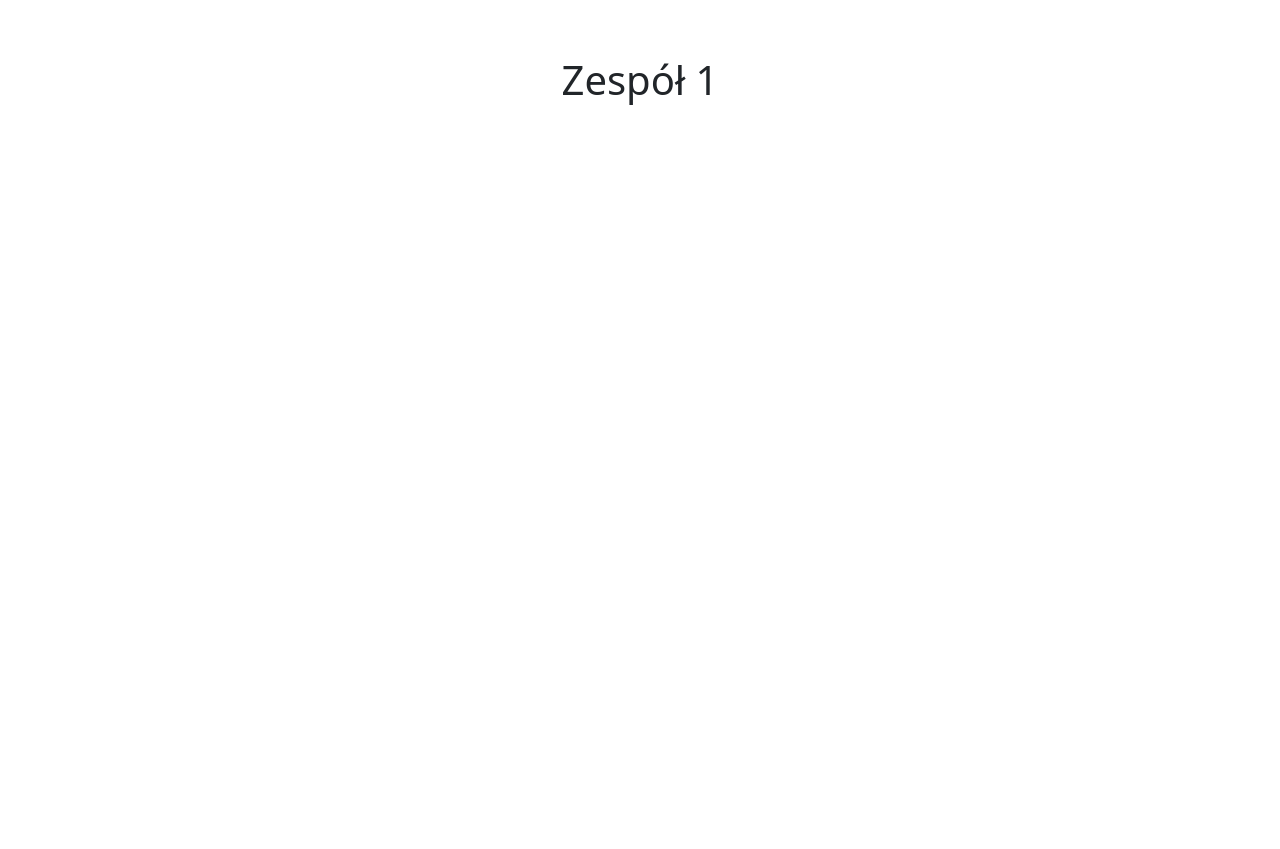
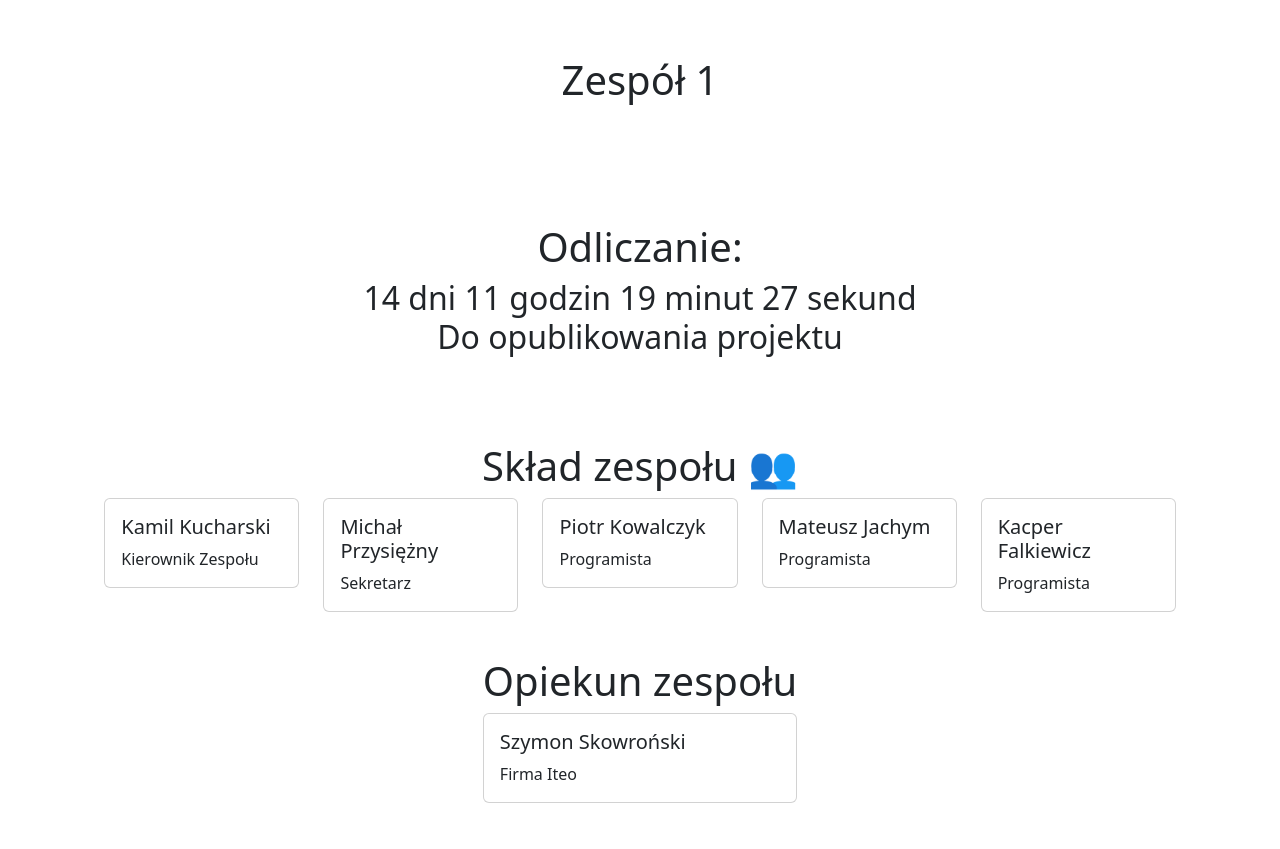
Before and after one commit to smpol/Programowanie-Zespolowe-Strona, a plain HTML site: page index.html in a window 1280 px wide. Before the commit the page ends 800 px from the top, so only its background shows below. Drawn offline with nearby package versions, Linux system fonts and the light colour scheme.

Commit message:
Update index.html

```diff
--- a/index.html
+++ b/index.html
@@ -1,23 +1,146 @@
-<!doctype html>
+<!DOCTYPE html>
 <html lang="pl">
+  <head>
+    <meta charset="utf-8" />
+    <meta name="viewport" content="width=device-width, initial-scale=1" />
+    <title>Zespół 1</title>
+    <link
+      href="https://cdn.jsdelivr.net/npm/bootstrap@5.2.3/dist/css/bootstrap.min.css"
+      rel="stylesheet"
+      integrity="sha384-rbsA2VBKQhggwzxH7pPCaAqO46MgnOM80zW1RWuH61DGLwZJEdK2Kadq2F9CUG65"
+      crossorigin="anonymous"
+    />
+  </head>
 
-<head>
-    <meta charset="utf-8">
-    <meta name="viewport" content="width=device-width, initial-scale=1">
-    <title>Zespół 1</title>
-    <link href="https://cdn.jsdelivr.net/npm/bootstrap@5.2.3/dist/css/bootstrap.min.css" rel="stylesheet"
-        integrity="sha384-rbsA2VBKQhggwzxH7pPCaAqO46MgnOM80zW1RWuH61DGLwZJEdK2Kadq2F9CUG65" crossorigin="anonymous">
-</head>
+  <body>
+    <div class="container">
+      <div class="container-m d-flex justify-content-center">
+        <div class="row" style="padding: 5%">
+          <h1>Zespół 1</h1>
+        </div>
+      </div>
+      <div class="container-m d-flex justify-content-center">
+        <div class="row" style="padding: 5%; text-align: center">
+          <h1>Odliczanie:<br /></h1>
+          <h2>
+            <span id="countdown"></span><br />
+            Do opublikowania projektu
+          </h2>
+        </div>
+      </div>
+      <div class="container-m d-flex justify-content-center">
+        <div class="row" style="padding: 2%">
+          <h1 style="text-align: center">Skład zespołu 👥<br /></h1>
+          <div class="col-sm">
+            <div class="card">
+              <div class="card-body">
+                <h5 class="card-title">Kamil Kucharski</h5>
+                <p class="card-text">Kierownik Zespołu</p>
+              </div>
+            </div>
+          </div>
+          <div class="col-sm">
+            <div class="card">
+              <div class="card-body">
+                <h5 class="card-title">Michał Przysiężny</h5>
+                <p class="card-text">Sekretarz</p>
+              </div>
+            </div>
+          </div>
+          <div class="col-sm">
+            <div class="card">
+              <div class="card-body">
+                <h5 class="card-title">Piotr Kowalczyk</h5>
+                <p class="card-text">Programista</p>
+              </div>
+            </div>
+          </div>
+          <div class="col-sm">
+            <div class="card">
+              <div class="card-body">
+                <h5 class="card-title">Mateusz Jachym</h5>
+                <p class="card-text">Programista</p>
+              </div>
+            </div>
+          </div>
+          <div class="col-sm">
+            <div class="card">
+              <div class="card-body">
+                <h5 class="card-title">Kacper Falkiewicz</h5>
+                <p class="card-text">Programista</p>
+              </div>
+            </div>
+          </div>
+        </div>
+      </div>
+      <div class="container-m d-flex justify-content-center">
+        <div class row="row" style="padding: 2%">
+          <h1 style="text-align: center">Opiekun zespołu<br /></h1>
+          <div class="col-sm">
+            <div class="card">
+              <div class="card-body">
+                <h5 class="card-title">Szymon Skowroński</h5>
+                <p class="card-text">Firma Iteo</p>
+              </div>
+            </div>
+          </div>
+        </div>
+      </div>
+      <div class="container-m d-flex justify-content-center">
+        <a href="kot.html" style="color: white">Kliknij mnie</a>
+      </div>
+    </div>
 
-<body>
-    <div class="container-xl d-flex justify-content-center">
-        <div class="row" style="padding: 5%;">
-            <h1>Zespół 1</h1>
-        </div>
+    <script>
+      function loadScript(src) {
+        return new Promise(function (resolve, reject) {
+          var script = document.createElement("script");
+          script.src = src;
+          script.onload = resolve;
+          script.onerror = reject;
+          document.head.appendChild(script);
+        });
+      }
 
-        <script src="https://cdn.jsdelivr.net/npm/bootstrap@5.2.3/dist/js/bootstrap.bundle.min.js"
-            integrity="sha384-kenU1KFdBIe4zVF0s0G1M5b4hcpxyD9F7jL+jjXkk+Q2h455rYXK/7HAuoJl+0I4"
-            crossorigin="anonymous"></script>
-</body>
+      // Ładuj skrypt do odliczania asynchronicznie
+      loadScript(
+        "https://cdn.jsdelivr.net/npm/bootstrap@5.2.3/dist/js/bootstrap.bundle.min.js"
+      )
+        .then(function () {
+          // Skrypt do odliczania zostanie załadowany przed wykonaniem tego bloku
+          var countdownDate = new Date("December 10, 2023 00:00:00").getTime();
+          var countdownInterval = setInterval(function () {
+            var now = new Date().getTime();
+            var timeRemaining = countdownDate - now;
+            var days = Math.floor(timeRemaining / (1000 * 60 * 60 * 24));
+            var hours = Math.floor(
+              (timeRemaining % (1000 * 60 * 60 * 24)) / (1000 * 60 * 60)
+            );
+            var minutes = Math.floor(
+              (timeRemaining % (1000 * 60 * 60)) / (1000 * 60)
+            );
+            var seconds = Math.floor((timeRemaining % (1000 * 60)) / 1000);
 
+            document.getElementById("countdown").innerHTML =
+              days +
+              " dni " +
+              hours +
+              " godzin " +
+              minutes +
+              " minut " +
+              seconds +
+              " sekund ";
+
+            if (timeRemaining < 0) {
+              clearInterval(countdownInterval);
+              document.getElementById("countdown").innerHTML =
+                "Countdown finished!";
+            }
+          }, 1000);
+        })
+        .catch(function (error) {
+          console.error("Błąd ładowania skryptu:", error);
+        });
+    </script>
+  </body>
 </html>
```
